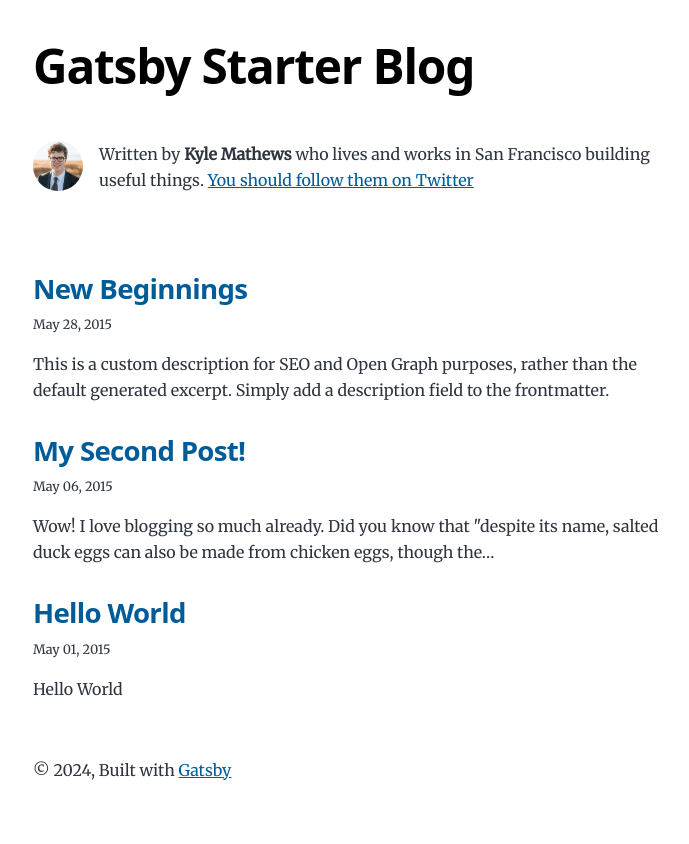
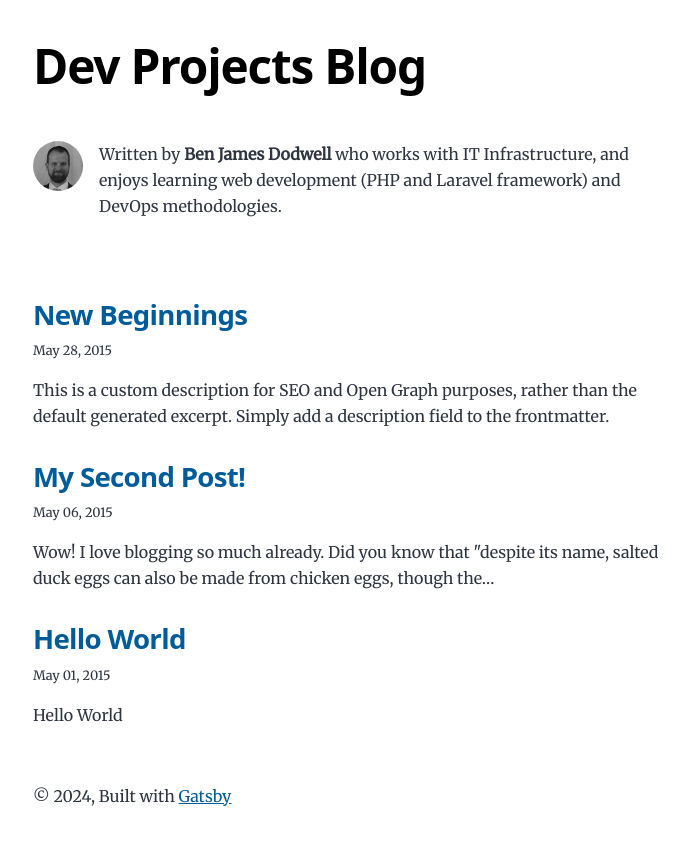
Before and after one commit to ben-james-dodwell/github-pages-blog, a Gatsby site: page / in a window 1280 px wide. Shown: the whole page, without its empty margins (291-980 px from the left). Built offline with nearby package versions, Linux system fonts and the light colour scheme; Gatsby itself is replaced by a stand-in of ours.

Commit message:
Update Gatsby config and bio

```diff
--- a/gatsby-config.js
+++ b/gatsby-config.js
@@ -9,15 +9,15 @@
  */
 module.exports = {
   siteMetadata: {
-    title: `Gatsby Starter Blog`,
+    title: `Dev Projects Blog`,
     author: {
-      name: `Kyle Mathews`,
-      summary: `who lives and works in San Francisco building useful things.`,
+      name: `Ben James Dodwell`,
+      summary: `who works with IT Infrastructure, and enjoys learning web development (PHP and Laravel framework) and DevOps methodologies.`,
     },
-    description: `A starter blog demonstrating what Gatsby can do.`,
-    siteUrl: `https://gatsbystarterblogsource.gatsbyjs.io/`,
+    description: `A GitHub Pages Blog using Gatsby, covering personal projects relating to Software Development, DevOps, and Cloud Infrastructure.`,
+    siteUrl: `https://ben-james-dodwell.github.io/`,
     social: {
-      twitter: `kylemathews`,
+      twitter: ``,
     },
   },
   plugins: [
--- a/src/components/bio.js
+++ b/src/components/bio.js
@@ -36,7 +36,7 @@ const Bio = () => {
         className="bio-avatar"
         layout="fixed"
         formats={["auto", "webp", "avif"]}
-        src="../images/profile-pic.png"
+        src="../images/profile-pic.jpg"
         width={50}
         height={50}
         quality={95}
@@ -45,10 +45,6 @@ const Bio = () => {
       {author?.name && (
         <p>
           Written by <strong>{author.name}</strong> {author?.summary || null}
-          {` `}
-          <a href={`https://twitter.com/${social?.twitter || ``}`}>
-            You should follow them on Twitter
-          </a>
         </p>
       )}
     </div>
```
Also changed, not shown: src/images/profile-pic.jpg (added), src/images/profile-pic.png (deleted), 1 other file.
